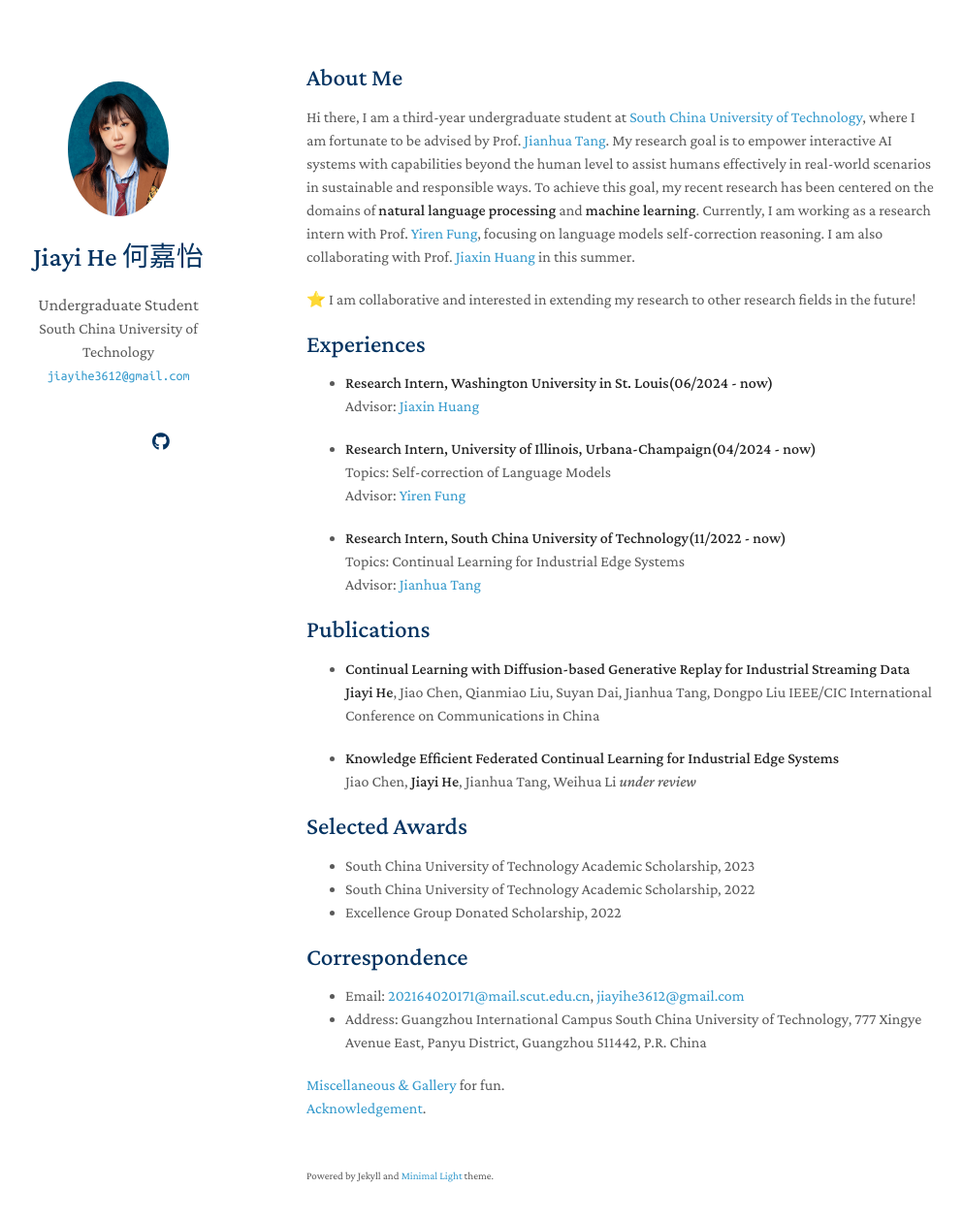
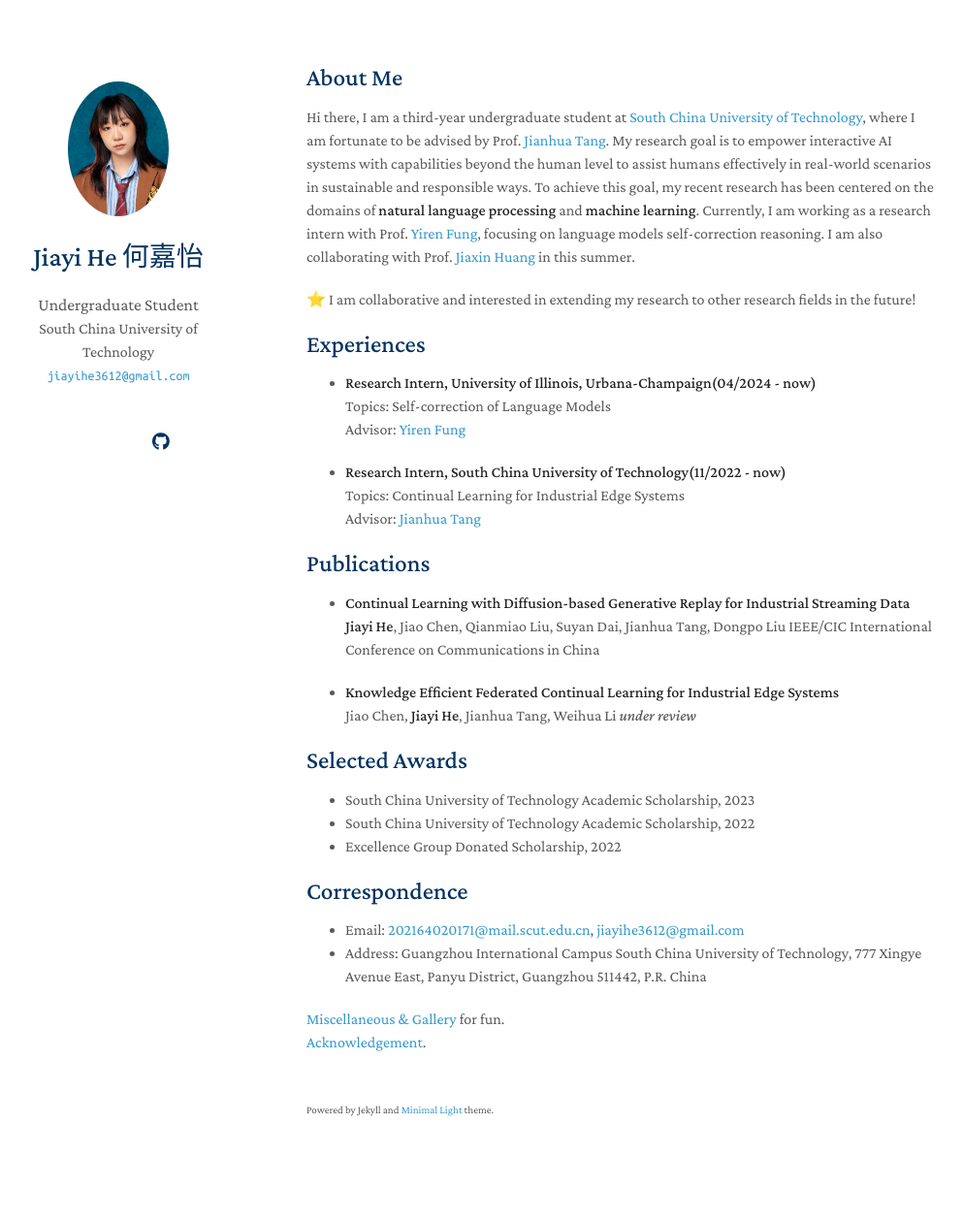
Before and after one commit to ivy3h/ivy3h.github.io, a Jekyll site: the page built from index.md, in a window 1280 px wide and 1293 px high. Shown: the top 1258 px of the window at 97% size, without its empty margins (154-1147 px from the left). Built offline with Jekyll 4.4.1, drawn with Linux system fonts in a browser that asks for light colours; nearby versions of some CDN libraries; a style sheet for code colours, icons or effects is not loaded; our own code applies the rules of GitHub Pages for plain Markdown files.

Commit message:
Update index.md

```diff
--- a/index.md
+++ b/index.md
@@ -11,9 +11,6 @@ Hi there, I am a third-year undergraduate student at [South China University of
 
 
 ## Experiences
-
-- **Research Intern, Washington University in St. Louis(06/2024 - now)**
-  Advisor: [Jiaxin Huang](https://teapot123.github.io/)
 
 - **Research Intern, University of Illinois, Urbana-Champaign(04/2024 - now)**
 Topics: Self-correction of Language Models
```
